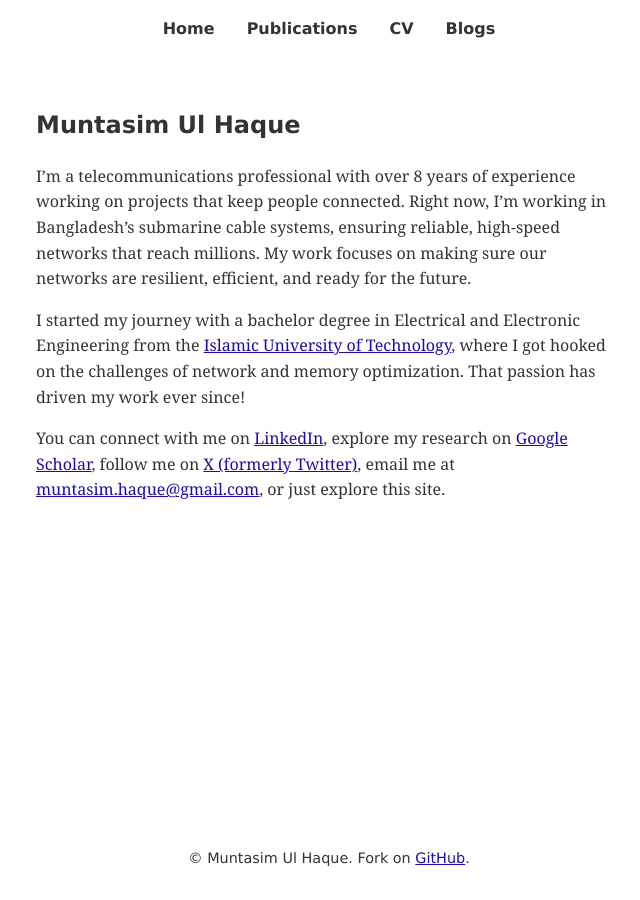
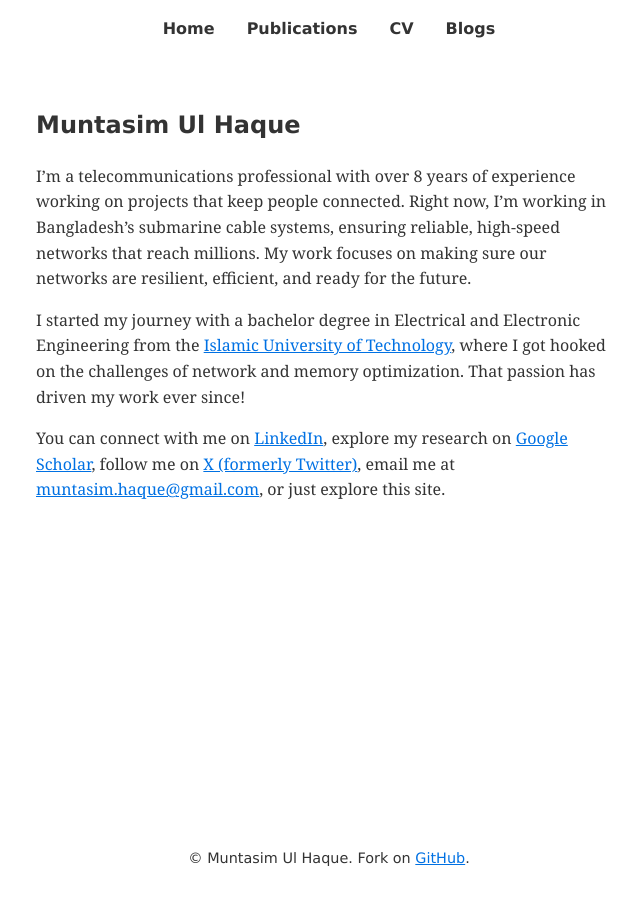
Before and after one commit to muntasimulhaque/muntasimulhaque.github.io, a Jekyll site: the page built from index.md, in a window 1280 px wide. Shown: the whole page, without its empty margins (311-951 px from the left). Built offline with Jekyll 4.4.1, drawn with Linux system fonts in a browser that asks for light colours.

Commit message:
Update main.css

```diff
--- a/assets/css/main.css
+++ b/assets/css/main.css
@@ -3,9 +3,9 @@
     --primary-color: #333333; /* Black as primary color */
     --background-color: #ffffff; /* White for background */
     --text-color: #333333; /* Black for main text */
-    --link-color: #1a0dab; /* Standard blue hyperlink color */
-    --visited-link-color: #660099; /* Dark purple for visited links */
-    --hover-link-color: #551a8b; /* Blue for hover links */
+    --link-color: #0071e3; /* Standard blue hyperlink color */
+    --visited-link-color: #673ab7; /* Dark purple for visited links */
+    --hover-link-color: #106ebe; /* Blue for hover links */
     --max-content-width: 650px; /* Reduced max content width for better readability */
 }
 
```
